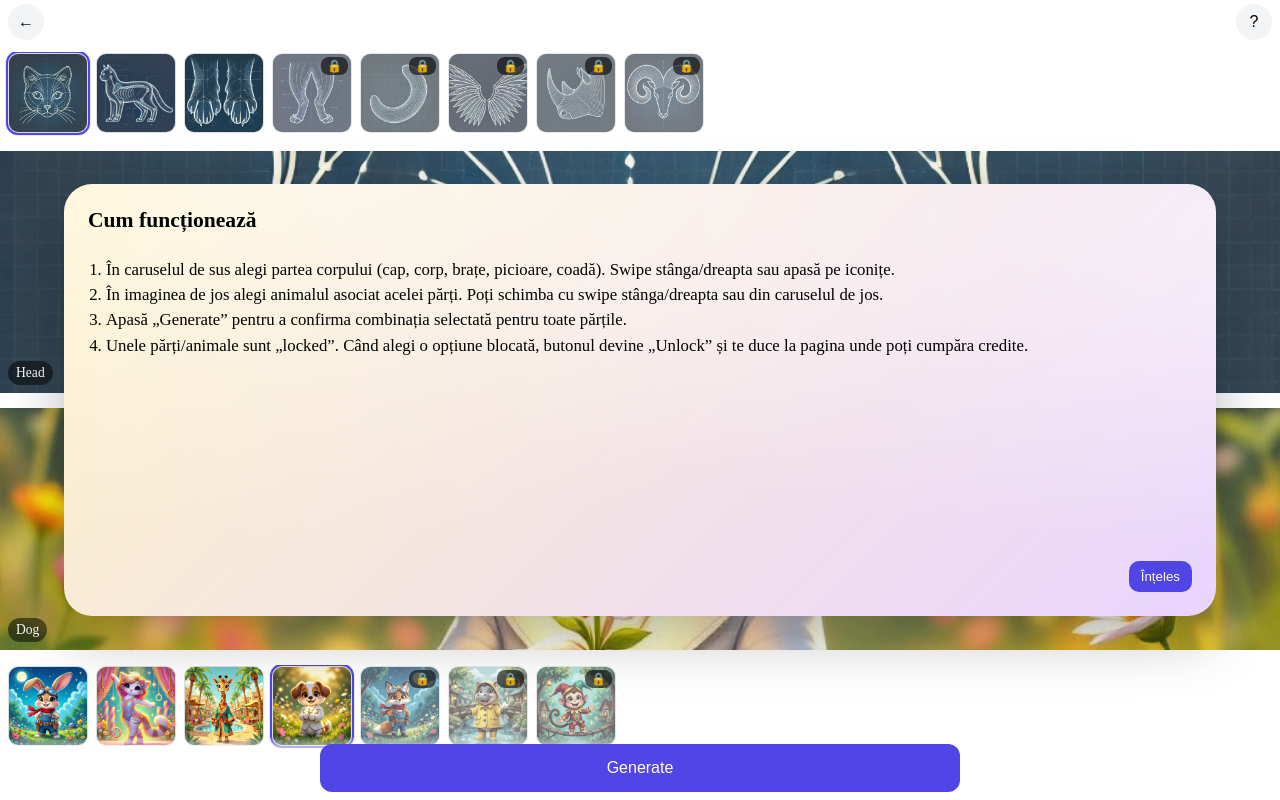
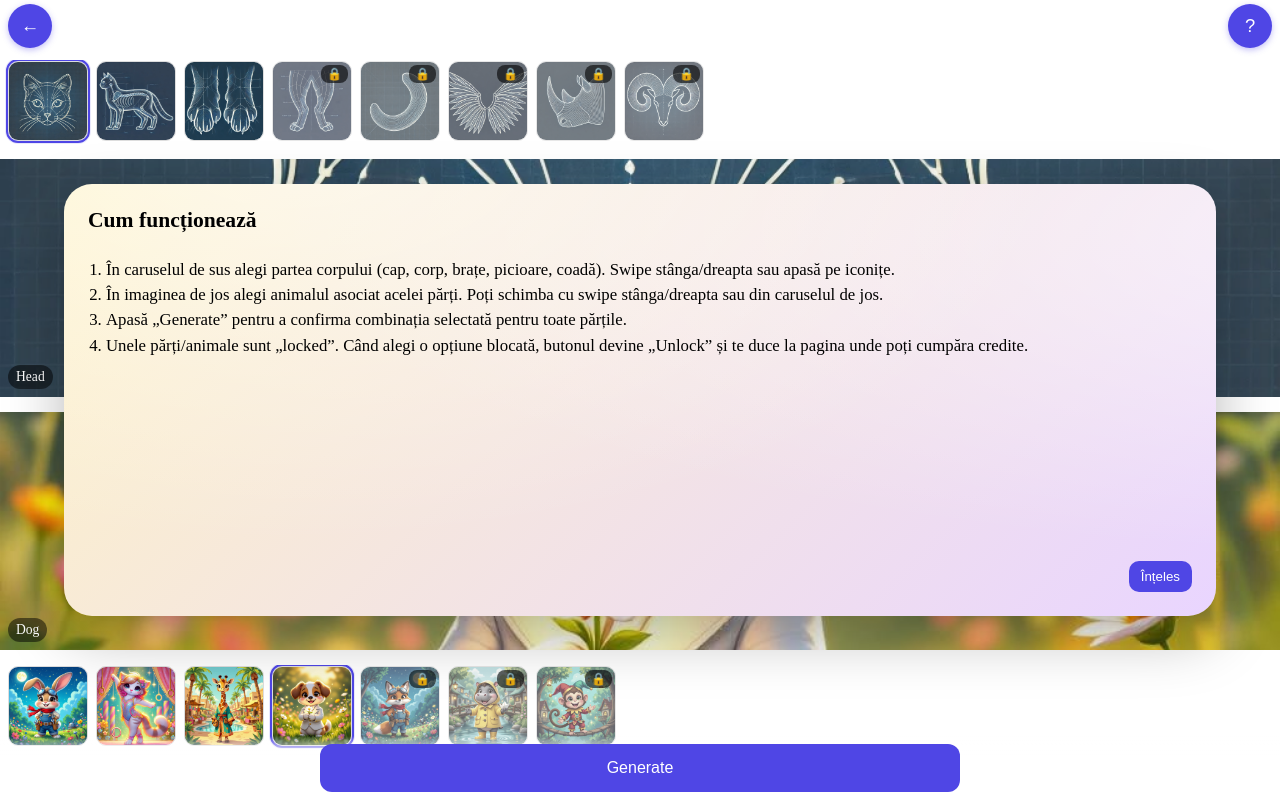
Before and after one commit to marianterinte/XooCreator, an Angular app in the folder xoo-creator/: page /builder in a window 1280 px wide. Built offline with nearby package versions, Linux system fonts and the light colour scheme.

Commit message:
buttons.

```diff
--- a/xoo-creator/src/app/creature-builder/creature-builder.component.css
+++ b/xoo-creator/src/app/creature-builder/creature-builder.component.css
@@ -1,6 +1,6 @@
 /* Container */
 .builder{
-	--headerH: 44px;
+	--headerH: 52px;
 	--carouselH: 84px;
 	--actionH: 72px;
 	--gap: 8px;
@@ -17,7 +17,8 @@
 }
 .page-header{display:flex;align-items:center;justify-content:space-between;padding:6px 8px}
 .spacer{flex:1}
-.btn-icon{appearance:none;border:none;background:#f3f4f6;border-radius:999px;width:36px;height:36px;display:grid;place-items:center;font-size:1rem;cursor:pointer}
+.btn-icon{appearance:none;border:none;background:#4F46E5;color:#fff;border-radius:999px;width:44px;height:44px;display:grid;place-items:center;font-size:1.15rem;cursor:pointer;box-shadow:0 2px 6px rgba(79,70,229,.35)}
+.btn-icon:hover{background:#4338CA}
 .btn-icon:active{transform:translateY(1px)}
 .btn-icon.back{justify-self:flex-start}
 .btn-icon.help{justify-self:flex-end}
```
